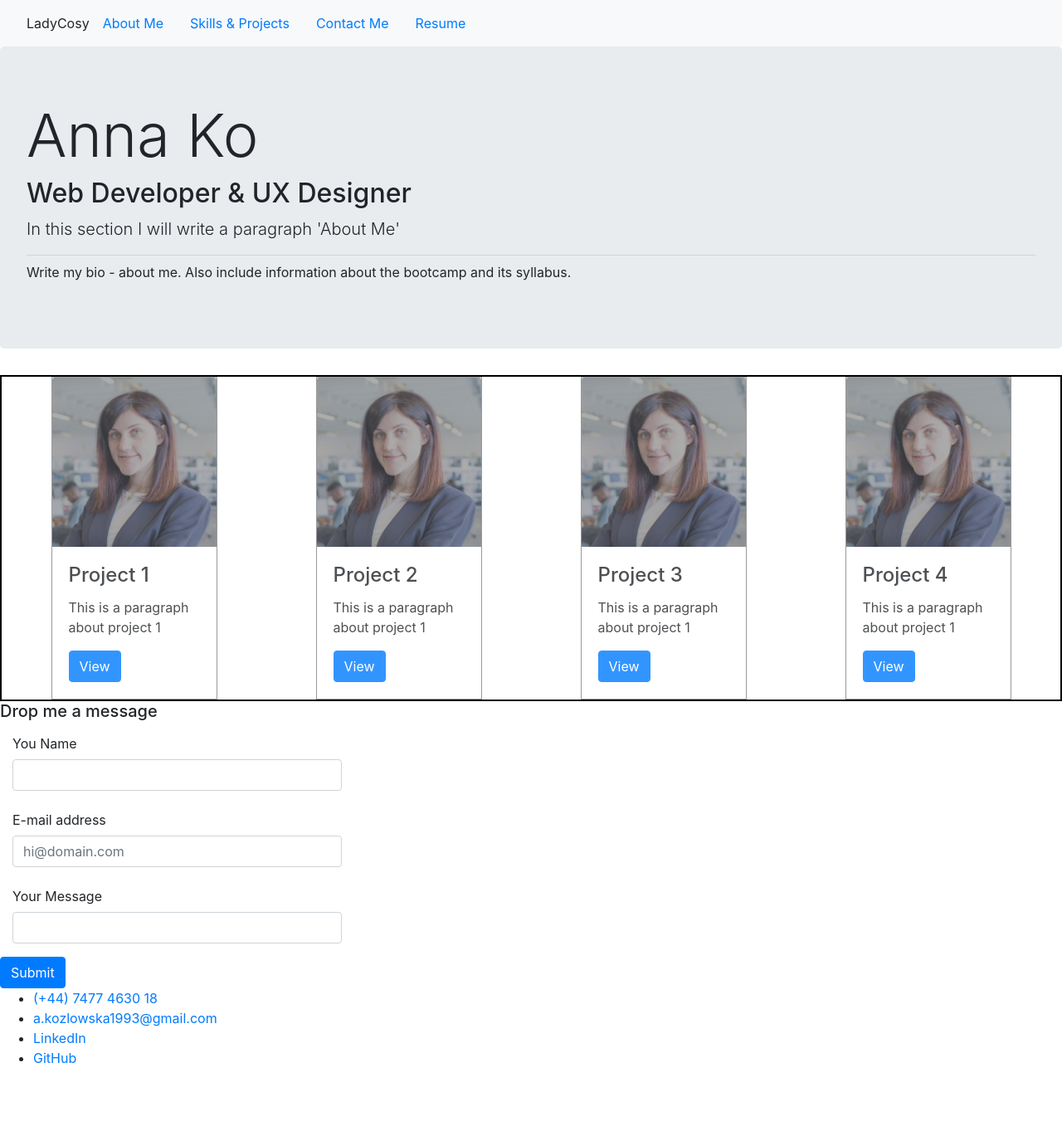
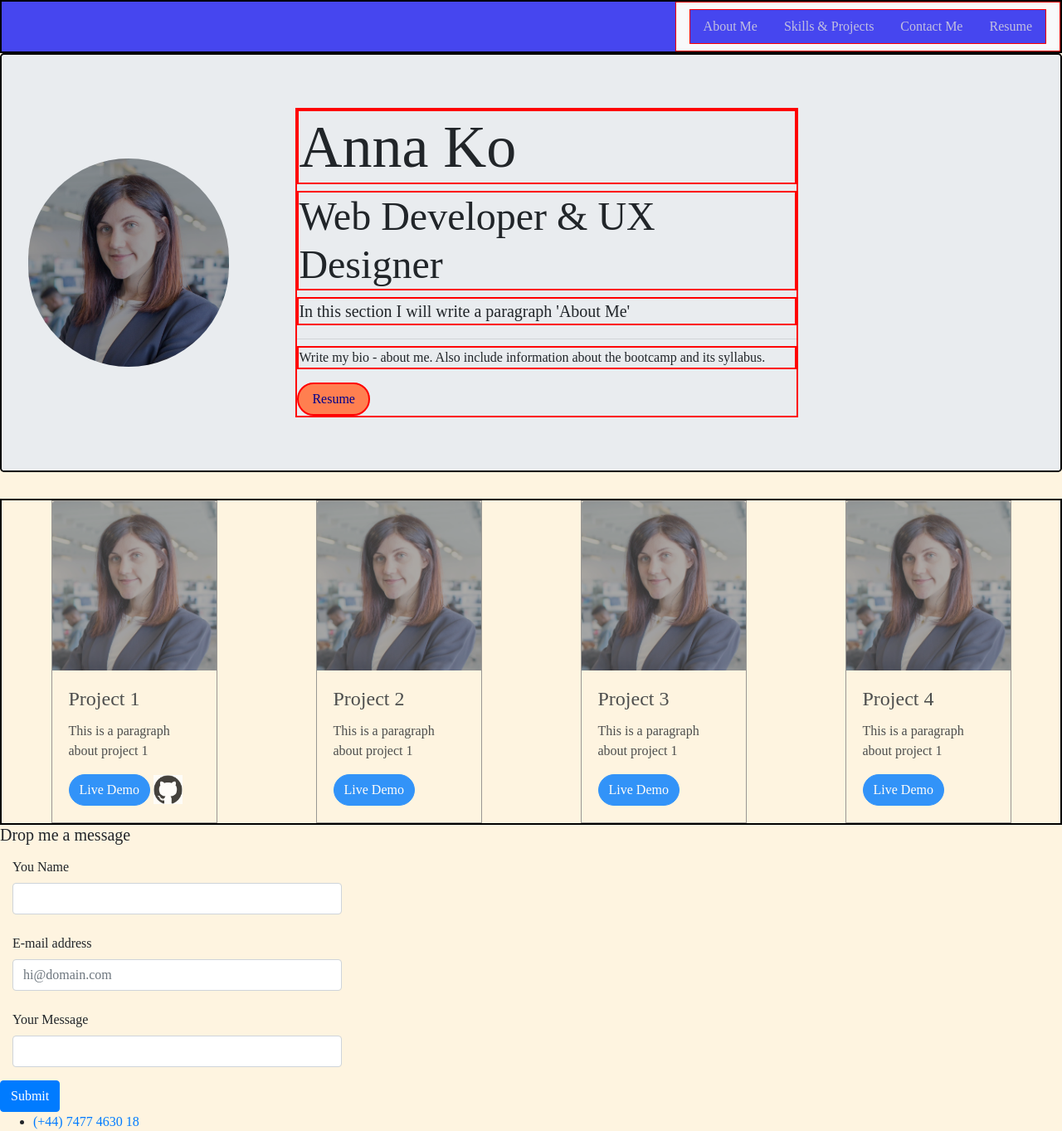
Before and after one commit to ladycosy/Bootstrap-portfolio, a plain HTML site: page index.html in a window 1280 px wide. Shown: the top 1363 px of the page at 83% size. Before the commit the page ends 1303 px from the top, so only its background shows below. Drawn offline with nearby package versions, Linux system fonts and the light colour scheme.

Commit message:
css/ styling of header and jumbotron

```diff
--- a/css/style.css
+++ b/css/style.css
@@ -1,3 +1,59 @@
+/* Variables */
+:root {
+  --bg-color: #e8eef0;
+  --header-color: #4646ef;
+  --primary-color: #0f5a8f;
+  --secondary-color: rgb(48, 248, 234);
+  --text-color: #808287;
+}
+/* Variables end */
+
+body {
+  font-family: serif;
+  background: rgb(254, 244, 224);
+}
+
+h1 {
+  font-size: 5em;
+  border: 2px solid red;
+}
+h2 {
+  font-size: 3em;
+  border: 2px solid red;
+}
+
+header {
+  background: var(--header-color);
+  display: flex;
+  justify-content: flex-end;
+  border: 2px solid black;
+}
+
+header nav {
+  color: var(--header-color);
+  border: 1px solid red;
+}
+
+header ul {
+  background: var(--header-color);
+  border: 1px solid red;
+}
+
+header li {
+  color: white;
+  opacity: 80%;
+}
+
+header a {
+  text-decoration: none;
+  color: rgb(224, 221, 221);
+}
+header li :hover {
+  text-decoration: none;
+  color: white;
+  font-weight: 200;
+}
+
 .bd-example {
   width: 20%;
 }
@@ -5,6 +61,41 @@
 .cardcontainer {
   width: 200px;
   border: 1px solid gray;
+}
+
+.jumbotron {
+  display: inline-flex;
+  align-items: center;
+  flex-direction: row;
+  border: 2px solid black;
+}
+
+.jumbotron img {
+  border-radius: 60em;
+  width: 20%;
+  margin-inline-end: 5em;
+}
+
+.jumbotron div {
+  width: 50%;
+  border: 2px solid red;
+  display: inline-block;
+}
+
+.jumbotron p {
+  border: 2px solid red;
+}
+
+.jumbotron a {
+  text-decoration: none;
+  color: darkblue;
+  background: coral;
+  padding: 0 1rem;
+  height: 2.5rem;
+  display: inline-flex;
+  align-items: center;
+  border-radius: 1.25rem;
+  border: 2px solid red;
 }
 
 .projects-section {
@@ -23,3 +114,16 @@
 .cardcontainer {
   opacity: 80%;
 }
+
+.cardcontainer a {
+  border-radius: 1.25em;
+}
+
+.button {
+  border-radius: 1.25rem;
+}
+
+.link-image {
+  width: 35px;
+  height: 35px;
+}
--- a/index.html
+++ b/index.html
@@ -1,32 +1,23 @@
 <!DOCTYPE html>
 <html lang="en">
+
 <head>
   <meta charset="UTF-8" />
   <meta http-equiv="X-UA-Compatible" content="IE=edge" />
   <meta name="viewport" content="width=device-width, initial-scale=1.0" />
   <title>Anna Ko - Web Developer</title>
-    <link
-      rel="stylesheet"
-      href="https://stackpath.bootstrapcdn.com/bootstrap/4.3.1/css/bootstrap.min.css"
-      integrity="sha384-ggOyR0iXCbMQv3Xipma34MD+dH/1fQ784/j6cY/iJTQUOhcWr7x9JvoRxT2MZw1T"
-      crossorigin="anonymous"
-    />
+  <link rel="stylesheet" href="https://stackpath.bootstrapcdn.com/bootstrap/4.3.1/css/bootstrap.min.css"
+    integrity="sha384-ggOyR0iXCbMQv3Xipma34MD+dH/1fQ784/j6cY/iJTQUOhcWr7x9JvoRxT2MZw1T" crossorigin="anonymous" />
   <link rel="stylesheet" href="css/style.css" />
 </head>
+
 <body>
   <!-- Navigation bar -->
   <header>
     <nav class="navbar navbar-expand-lg navbar-light bg-light">
-        <img class="navbar-brand" src="" alt="" /> LadyCosy
-        <button
-          class="navbar-toggler"
-          type="button"
-          data-toggle="collapse"
-          data-target="#navbarNav"
-          aria-controls="navbarNav"
-          aria-expanded="false"
-          aria-label="Toggle navigation"
-        >
+      <!-- <img class="navbar-brand" src="" alt="" /> LadyCosy -->
+      <button class="navbar-toggler" type="button" data-toggle="collapse" data-target="#navbarNav"
+        aria-controls="navbarNav" aria-expanded="false" aria-label="Toggle navigation">
         <span class="navbar-toggler-icon"></span>
       </button>
       <div class="collapse navbar-collapse" id="navbarNav">
@@ -35,9 +26,7 @@
             <a class="nav-link active" href="#About Me">About Me</a>
           </li>
           <li class="nav-item">
-              <a class="nav-link active" href="#Skills&Projects"
-                >Skills & Projects</a
-              >
+            <a class="nav-link active" href="#Skills&Projects">Skills & Projects</a>
           </li>
           <li class="nav-item">
             <a class="nav-link active" href="#Contact Me">Contact Me</a>
@@ -52,20 +41,23 @@
   <!-- End Navigation bar -->
 
   <!-- Jumbotron -->
-    <div class="jumbotron" id="About Me">
+  <section class="jumbotron" id="About Me">
+    <img src="images/GCU2.jpg" alt="anna's picture"/>
+    <div>
       <h1 class="display-3">Anna Ko</h1>
       <h2>Web Developer & UX Designer</h2>
       <p class="lead">In this section I will write a paragraph 'About Me'</p>
       <hr class="my-2" />
       <p>
         Write my bio - about me. Also include information about the bootcamp and its syllabus.
-
       </p>
+      <a href="" target="_blank">Resume</a>
     </div>
+  </section>
   <!-- End Jumbotron -->
 
   <!-- Content -->
- <div class="skillsprojects" id="Skills&Projects" >
+  <section class="skillsprojects" id="Skills&Projects">
     <div class="skills-section">
       <div class="skillscontainer">
 
@@ -82,7 +74,8 @@
           <p class="card-text">
             This is a paragraph about project 1
           </p>
-          <a href="#!" target="_blank" class="btn btn-primary">View</a>
+          <a href="#!" target="_blank" class="btn btn-primary">Live Demo</a>
+          <img class="link-image" href="https://github.com/ladycosy" src="images/GitHub.png" target="_blank" />
         </div>
       </div>
       <!-- Card 2 -->
@@ -94,7 +87,7 @@
           <p class="card-text">
             This is a paragraph about project 1
           </p>
-            <a href="#!" target="_blank" class="btn btn-primary">View</a>
+          <a href="#!" target="_blank" class="btn btn-primary">Live Demo</a>
         </div>
       </div>
 
@@ -106,7 +99,7 @@
           <p class="card-text">
             This is a paragraph about project 1
           </p>
-            <a href="#!" target="_blank" class="btn btn-primary">View</a>
+          <a href="#!" target="_blank" class="btn btn-primary">Live Demo</a>
         </div>
       </div>
       <!-- Card 4 -->
@@ -117,13 +110,13 @@
           <p class="card-text">
             This is a paragraph about project 1
           </p>
-            <a href="#!" target="_blank" class="btn btn-primary">View</a>
+          <a href="#!" target="_blank" class="btn btn-primary">Live Demo</a>
         </div>
       </div>
 
     </div>
 
-  </div>
+  </section>
 
   <!-- End Content -->
 
@@ -134,47 +127,25 @@
       <div class="form-group">
         <label for="formGroupExampleInput" class="col-sm-2 col-form-label">You Name</label>
         <div class="col-sm-4">
-              <input
-              type="text"
-              class="form-control"
-              id="formGroupExampleInput"
-              placeholder=""
-            /></div>
+          <input type="text" class="form-control" id="formGroupExampleInput" placeholder="" />
+        </div>
       </div>
       <div class="form-group">
         <label for="formGroupExampleInput2" class="col-sm-2 col-form-label"> E-mail address</label>
         <div class="col-sm-4">
-              <input
-              type="email"
-              class="form-control"
-              id="formGroupExampleInput2"
-              placeholder="hi@domain.com"
-            />
-          </div></div>
+          <input type="email" class="form-control" id="formGroupExampleInput2" placeholder="hi@domain.com" />
+        </div>
+      </div>
       <div class="form-group">
         <label for="formGroupExampleInput2" class="col-sm-2 col-form-label">Your Message</label>
-            <div class="col-sm-4"><input
-              type="text"
-              class="form-control"
-              id="formGroupExampleInput3"
-              placeholder=""
-            /></div>
+        <div class="col-sm-4"><input type="text" class="form-control" id="formGroupExampleInput3" placeholder="" />
         </div>
-          <button
-            type="button"
-            class="btn btn-primary"
-            data-toggle="modal"
-            data-target=".bd-example-modal-lg"
-          >
+      </div>
+      <button type="button" class="btn btn-primary" data-toggle="modal" data-target=".bd-example-modal-lg">
         Submit
       </button>
-          <div
-            class="modal fade bd-example-modal-lg"
-            tabindex="-1"
-            role="dialog"
-            aria-labelledby="mySmallModalLabel"
-            aria-hidden="true"
-          >
+      <div class="modal fade bd-example-modal-lg" tabindex="-1" role="dialog" aria-labelledby="mySmallModalLabel"
+        aria-hidden="true">
         <div class="modal-dialog modal-lg">
           <div class="modal-content">
             <div class="modal-dialog modal-slg">
@@ -191,9 +162,7 @@
       <div class="contact-me-section" id="Contact Me">
         <ul>
           <li>
-                <a href="tel:+44 7477 4630 18" target="_blank"
-                  >(+44) 7477 4630 18</a
-                >
+            <a href="tel:+44 7477 4630 18" target="_blank">(+44) 7477 4630 18</a>
           </li>
           <li>
             <a href="mailto:a.kozlowska1993@gmail.com" target="_blank">
@@ -201,9 +170,7 @@
             </a>
           </li>
           <li>
-                <a href="https://linkedin.com/in/annakozlowska1993" target="_blank"
-                  >LinkedIn</a
-                >
+            <a href="https://linkedin.com/in/annakozlowska1993" target="_blank">LinkedIn</a>
           </li>
           <li>
             <a href="https://github.com/ladycosy" target="_blank">GitHub</a>
@@ -224,20 +191,15 @@
 
   <!-- Optional JavaScript -->
   <!-- jQuery first, then Popper.js, then Bootstrap JS -->
-    <script
-      src="https://code.jquery.com/jquery-3.3.1.slim.min.js"
+  <script src="https://code.jquery.com/jquery-3.3.1.slim.min.js"
     integrity="sha384-q8i/X+965DzO0rT7abK41JStQIAqVgRVzpbzo5smXKp4YfRvH+8abtTE1Pi6jizo"
-      crossorigin="anonymous"
-    ></script>
-    <script
-      src="https://cdnjs.cloudflare.com/ajax/libs/popper.js/1.14.7/umd/popper.min.js"
+    crossorigin="anonymous"></script>
+  <script src="https://cdnjs.cloudflare.com/ajax/libs/popper.js/1.14.7/umd/popper.min.js"
     integrity="sha384-UO2eT0CpHqdSJQ6hJty5KVphtPhzWj9WO1clHTMGa3JDZwrnQq4sF86dIHNDz0W1"
-      crossorigin="anonymous"
-    ></script>
-    <script
-      src="https://stackpath.bootstrapcdn.com/bootstrap/4.3.1/js/bootstrap.min.js"
+    crossorigin="anonymous"></script>
+  <script src="https://stackpath.bootstrapcdn.com/bootstrap/4.3.1/js/bootstrap.min.js"
     integrity="sha384-JjSmVgyd0p3pXB1rRibZUAYoIIy6OrQ6VrjIEaFf/nJGzIxFDsf4x0xIM+B07jRM"
-      crossorigin="anonymous"
-    ></script>
+    crossorigin="anonymous"></script>
 </body>
+
 </html>
```
Also changed, not shown: images/GitHub logo.png (added), images/GitHub.png (added). Lines whose indentation alone changed are shown as unchanged.
